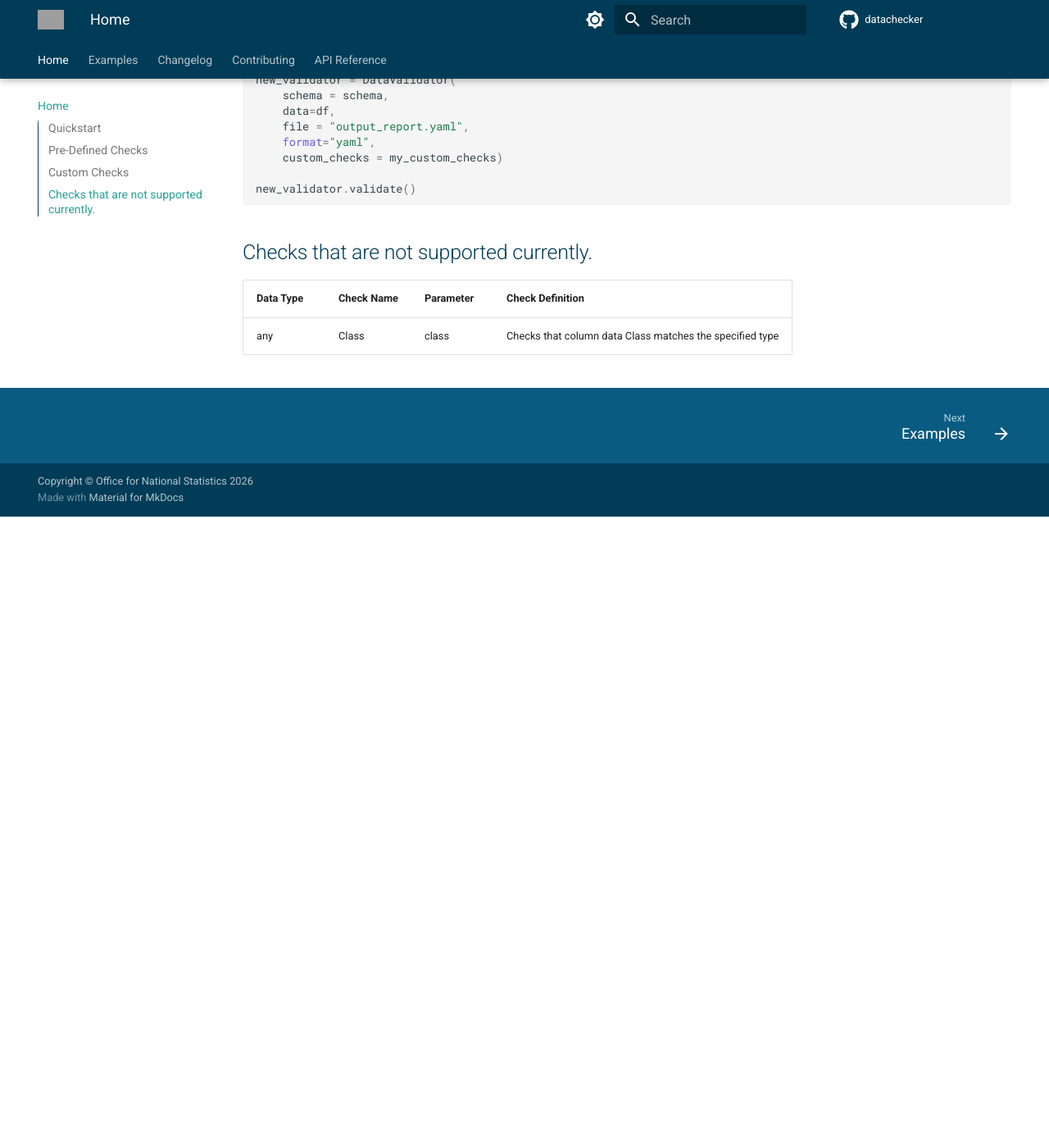
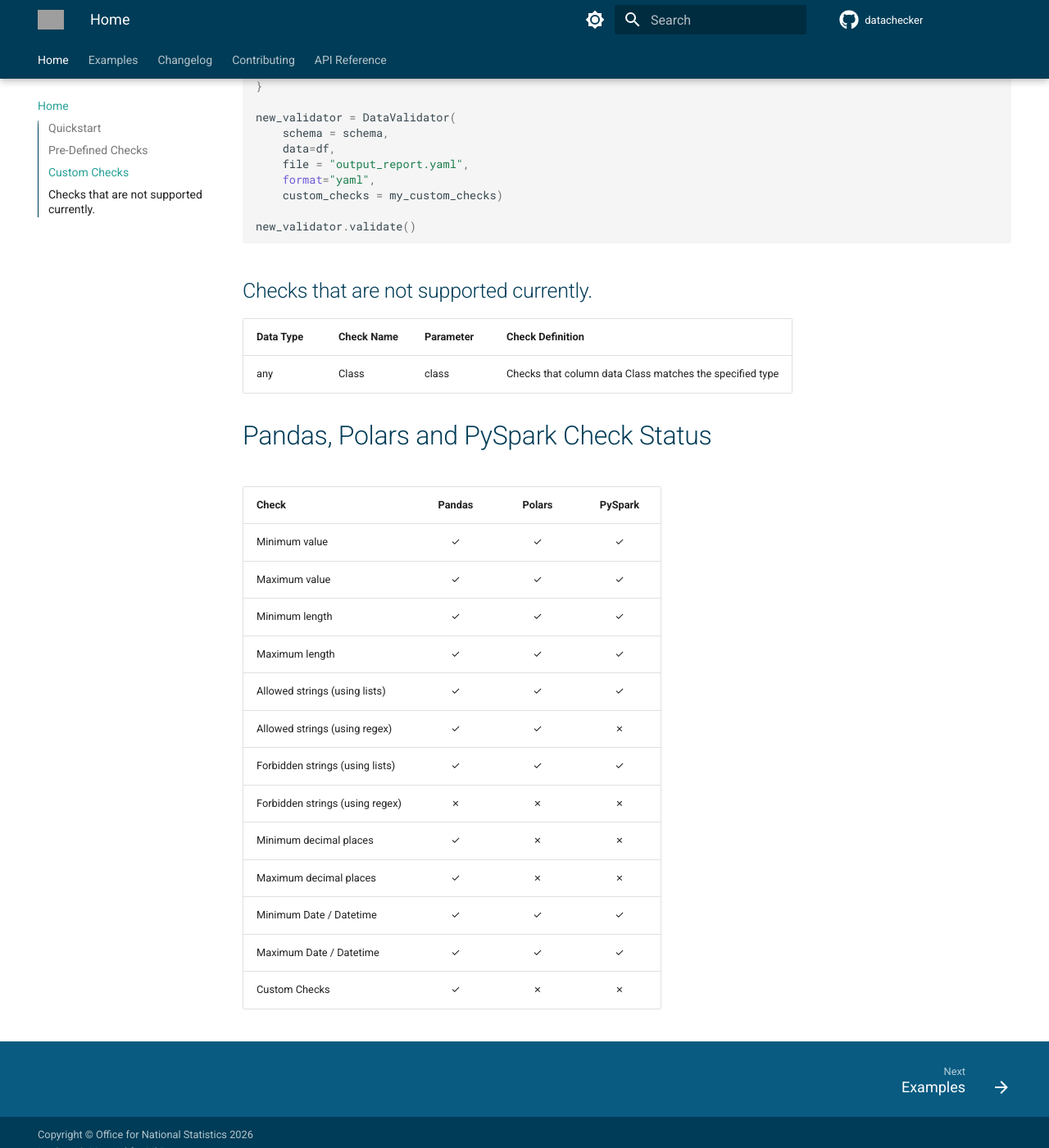
Before and after one commit to ONSdigital/datachecker, an MkDocs documentation site: the page built from docs/index.md, in a window 1280 px wide and 1400 px high, scrolled down 1986 px. Shown: the whole window at 82% size. Built offline with MkDocs 1.6.1 and Material for MkDocs 9.7.7, drawn with Linux system fonts in a browser that asks for light colours; comment, search, counter and statistics services are not loaded; before the commit the page ends 2616 px from its top, so only the background shows below that; some of the changed text lies outside the part shown; grey boxes are pictures that could not be loaded.

Commit message:
Basic checks testing (#13)
* adding test and warnings

* update tests to check working functionality

* updating docs with currently supported functionality

* adding announcement banner and status table to docs.

* Update changelog

```diff
--- a/docs/index.md
+++ b/docs/index.md
@@ -74,3 +74,21 @@ new_validator.validate()
 | any              | Class                  | class             | Checks that column data Class matches the specified type                                                                          |
 
 [lambda-functions]: https://realpython.com/python-lambda/
+
+# Pandas, Polars and PySpark Check Status
+
+| Check       | Pandas | Polars | PySpark |
+|-------------|:-----------------:|:-------------:|:------------:|
+| Minimum value                   | ✓ | ✓ | ✓ |
+| Maximum value                   | ✓ | ✓ | ✓ |
+| Minimum length                  | ✓ | ✓ | ✓ |
+| Maximum length                  | ✓ | ✓ | ✓ |
+| Allowed strings (using lists)   | ✓ | ✓ | ✓ |
+| Allowed strings (using regex)   | ✓ | ✓ | ✗ |
+| Forbidden strings (using lists) | ✓ | ✓ | ✓ |
+| Forbidden strings (using regex) | ✗ | ✗ | ✗ |
+| Minimum decimal places          | ✓ | ✗ | ✗ |
+| Maximum decimal places          | ✓ | ✗ | ✗ |
+| Minimum Date / Datetime         | ✓ | ✓ | ✓ |
+| Maximum Date / Datetime         | ✓ | ✓ | ✓ |
+| Custom Checks                   | ✓ | ✗ | ✗ |
--- a/mkdocs.yml
+++ b/mkdocs.yml
@@ -64,6 +64,7 @@ theme:
     - navigation.expand
     - navigation.tabs.sticky
     - navigation.footer
+  custom_dir: overrides
 
 markdown_extensions:
   - pymdownx.highlight:
--- /dev/null
+++ b/overrides/main.html
@@ -0,0 +1,8 @@
+{% extends "base.html" %}
+
+{% block announce %}
+  <!-- Add announcement here, including arbitrary HTML -->
+  <div style="text-align: center;">
+    <strong><em>We have added support for Polars and PySpark Dataframes, see <a href="/#pandas-polars-and-pyspark-check-status">the table for further details on supported features</a></em></strong>
+  </div>
+{% endblock %}
--- a/pyproject.toml
+++ b/pyproject.toml
@@ -58,7 +58,7 @@ dev = [
     "grpcio"
 ]
 docs = [
-    "mkdocs",
+    "mkdocs<2.0.0",
     "mkdocs-material",
     "mkdocstrings[python]",
     "mkdocs-git-revision-date-localized-plugin",
```
Also changed, not shown: docs/changelog.md (+3 -1 lines), 2 other files.
